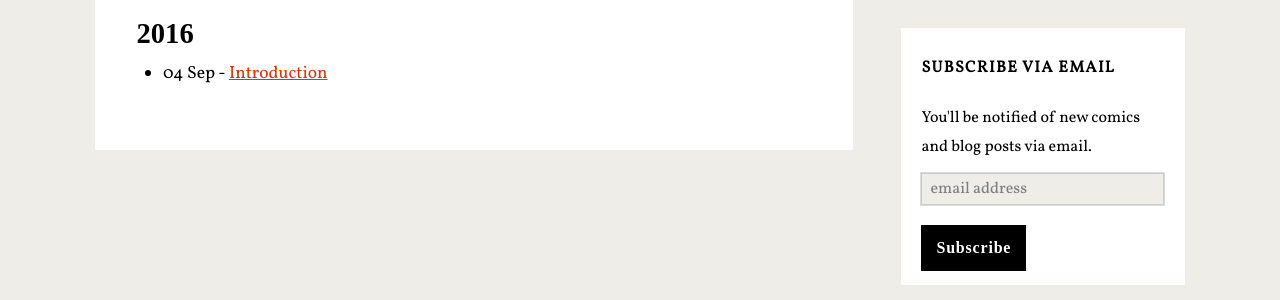
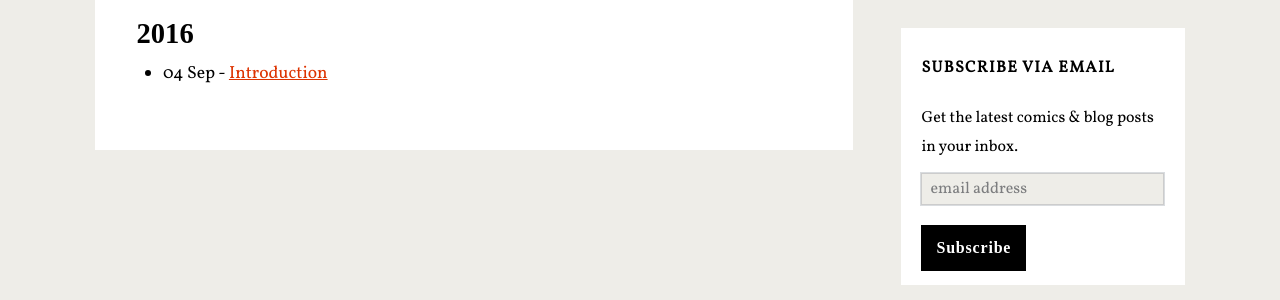
Before and after one commit to randideo/randideo.github.io, a Jekyll site: the page built from blog.html, in a window 1280 px wide. Shown: the part 296-596 px from the top of the page. Built offline with Jekyll 4.4.1, drawn with Linux system fonts in a browser that asks for light colours; nearby versions of some CDN libraries; some web fonts are replaced; comment, search, counter and statistics services are not loaded.

Commit message:
Update sidebar.html

```diff
--- a/_includes/sidebar.html
+++ b/_includes/sidebar.html
@@ -9,7 +9,7 @@
 
 	 <div class='widget HTML' data-version='1' id='HTML3'>
              <h2 class='title'>Subscribe via Email</h2>
-             <div style="padding-bottom: 10px;">You'll be notified of new comics and blog posts via email.</div>
+             <div style="padding-bottom: 10px;">Get the latest comics & blog posts in your inbox.</div>
   <style>.email-octopus-form-wrapper h2{font-size:20px;margin:0 0 25px 0;}.email-octopus-form-row{margin-bottom:15px;}.email-octopus-form-row label{display:block;}.email-octopus-form-row input{width:100%;padding:8px;height:32px;border:1px solid #ccc;}.email-octopus-form-row-subscribe{margin-top:20px;}.email-octopus-form-row-subscribe button{color:#fff;background-color:#000000;border:0;max-width: 13.875em; padding:8px 15px;font-family: lusitana, serif;
     font-size: 1em;
     line-height: 1.85;font-weight:bold; letter-spacing: .05em;}.email-octopus-form-row-hp{position:absolute;left:-5000px;}.email-octopus-error-message{color:#e74c3c;}.email-octopus-referral{margin-top:20px;}</style>
```
